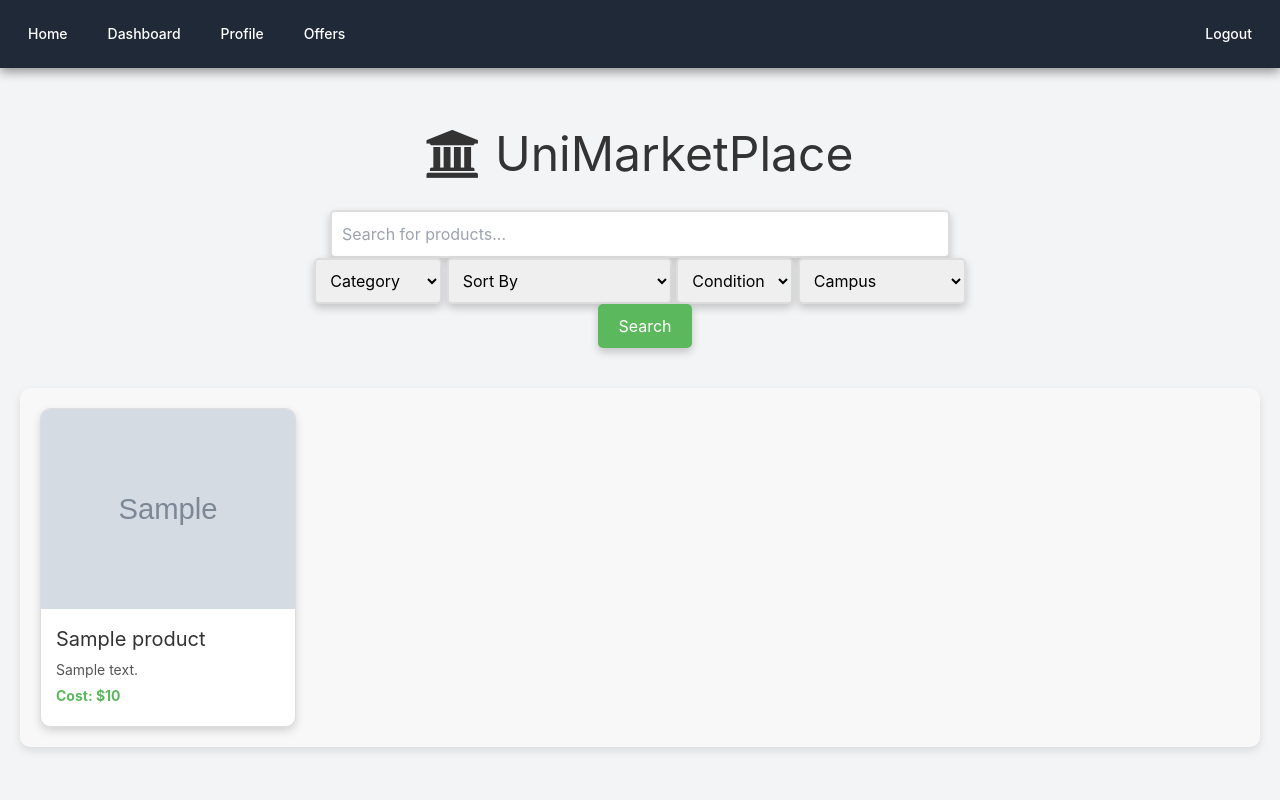
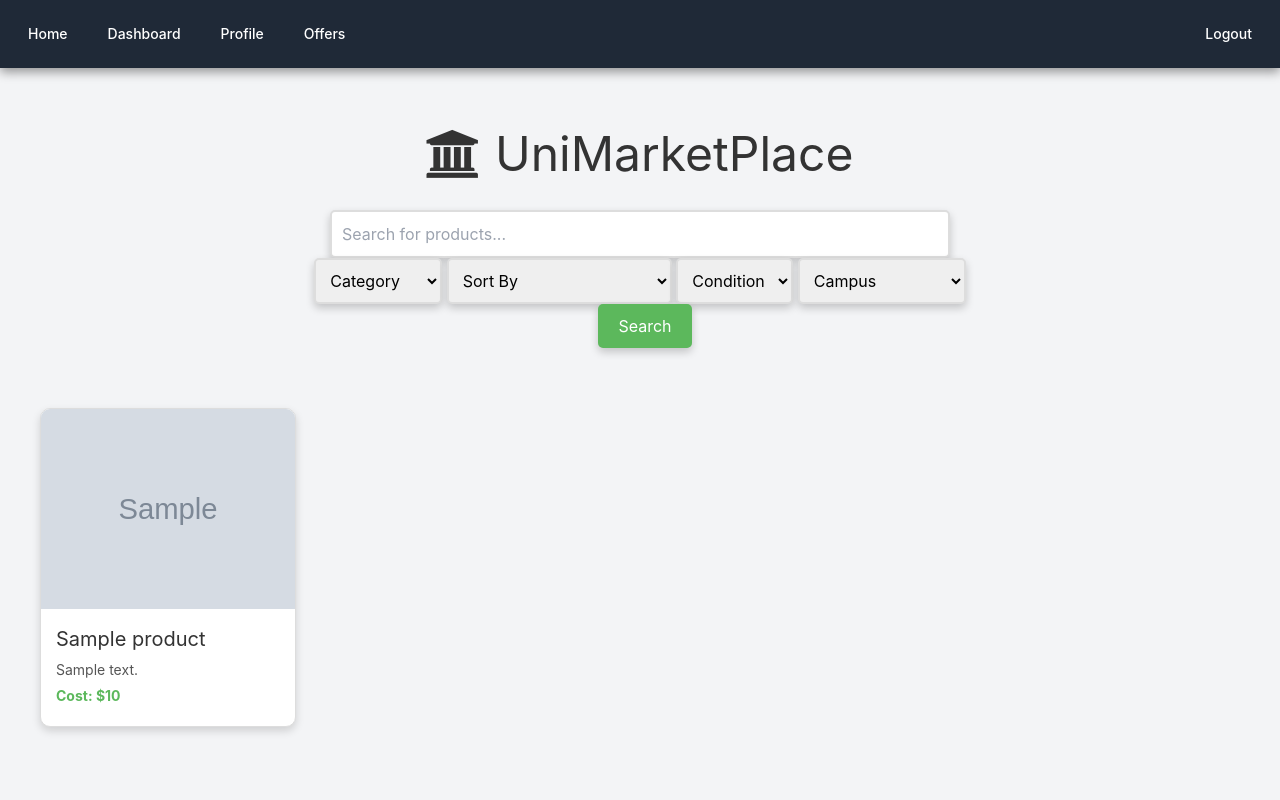
Before and after one commit to kukr/UniMarket-Place, a Flask app: template templates/home.html in a window 1280 px wide. Run offline with Flask 2, Linux system fonts and the light colour scheme; the template is opened without the code that fills it: most values are stand-ins (such as "Sample title", 1, 10 or a date in 2020); grey boxes marked "Sample" are stand-in pictures; parts of the project's set-up code (start-up, migrations or seed data) failed here and were passed over; some libraries are stand-ins or nearby versions.

Commit message:
Updating home

```diff
--- a/templates/home.html
+++ b/templates/home.html
@@ -41,10 +41,10 @@
         gap: 20px; /* Space between products */
     }
     .user-products {
-        background-color: #f8f8f8; /* Light grey background for subtle contrast */
+        /* background-color: #f8f8f8; Light grey background for subtle contrast */
         padding: 20px;
         border-radius: 10px;
-        box-shadow: 0 4px 8px rgba(0, 0, 0, 0.1);
+        /* box-shadow: 0 4px 8px rgba(0, 0, 0, 0.1); */
         margin-top: 20px;
     }
     .product {
```
